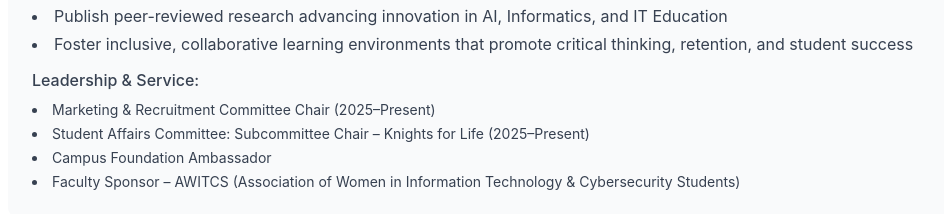
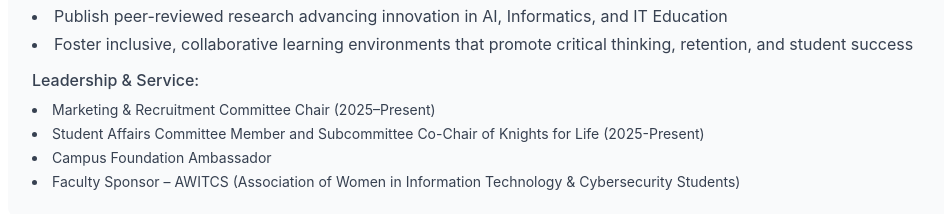
Before and after one commit to acmunoz14/Portfolio, a React (Vite) app: page / in a window 1280 px wide. Shown: the part 4847-5061 px from the top of the page, without its empty margins (24-968 px from the left). Built offline with nearby package versions, Linux system fonts and the light colour scheme.

Commit message:
Updated App.tsx

```diff
--- a/src/App.tsx
+++ b/src/App.tsx
@@ -298,7 +298,7 @@ function App() {
                   <p className="text-gray-700 mt-3 mb-2 font-medium">Leadership & Service:</p>
                   <ul className="list-disc list-inside text-gray-700 text-sm space-y-1">
                     <li>Marketing & Recruitment Committee Chair (2025–Present)</li>
-                    <li>Student Affairs Committee: Subcommittee Chair – Knights for Life (2025–Present)</li>
+                    <li>Student Affairs Committee Member and Subcommittee Co-Chair of Knights for Life (2025-Present)</li>
                     <li>Campus Foundation Ambassador</li>
                     <li>Faculty Sponsor – AWITCS (Association of Women in Information Technology & Cybersecurity Students)</li>
                   </ul>
```
